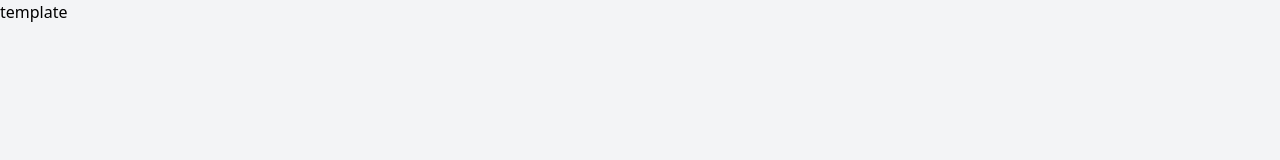
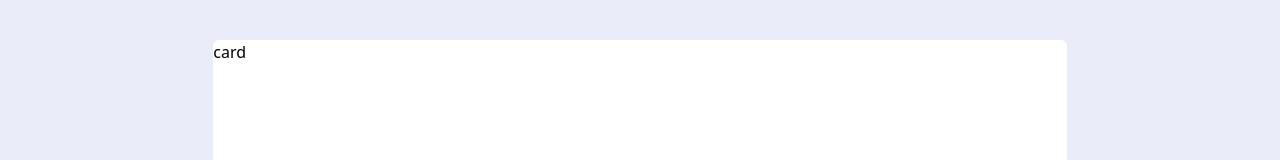
Before and after one commit to nasir-001/100-components, a Vue app: page /layout29 in a window 1280 px wide. Shown: the top 160 px of the page. Built offline with nearby package versions, Linux system fonts and the light colour scheme; the HTML template or start-up script is replaced by a standard one.

Commit message:
added card to the component

```diff
--- a/src/views/Layout29.vue
+++ b/src/views/Layout29.vue
@@ -1,6 +1,8 @@
 <template>
-  <div>
-    template
+  <div class="bg-layout29backgroundColor h-screen">
+    <div class="bg-white top-10 sticky w-4/6 rounded-md h-5/6 mx-auto">
+      card
+    </div>
   </div>
 </template>
 
```
